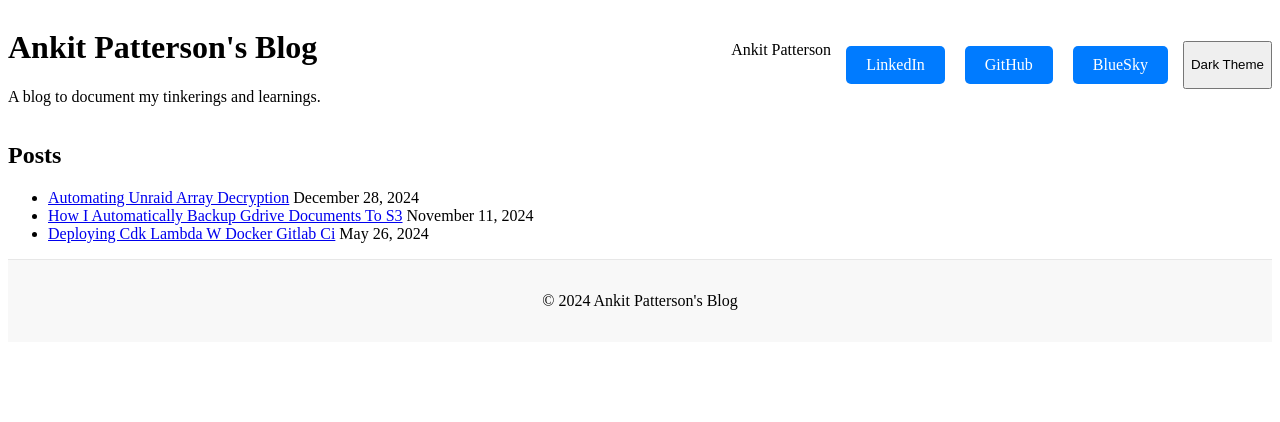
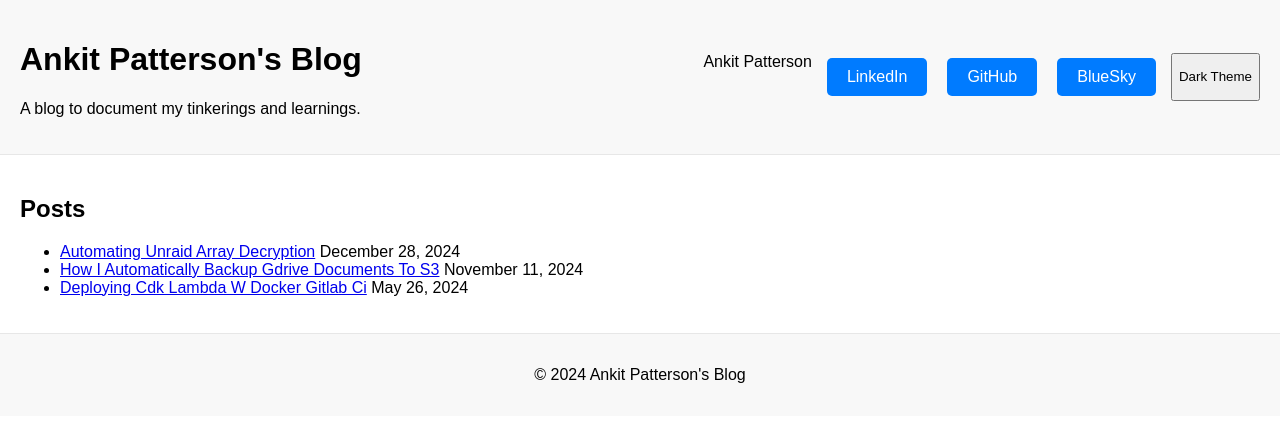
Before and after one commit to weirdion/weirdion.github.io, a Jekyll site: the page built from index.html, in a window 1280 px wide. Shown: the top 422 px of the page. Built offline with Jekyll 4.4.1, drawn with Linux system fonts in a browser that asks for light colours; the list of posts is cut into pages by our own code.

Commit message:
Add intentional padding in css

```diff
--- a/assets/css/style.css
+++ b/assets/css/style.css
@@ -1,7 +1,18 @@
+body {
+  margin: 0;
+  padding: 0;
+  font-family: Arial, sans-serif;
+  background-color: var(--background-color, #fff);
+  color: var(--text-color, #000);
+}
+
 .header-container {
   display: flex;
   justify-content: space-between;
   align-items: center;
+  padding: 20px;
+  background-color: #f8f8f8;
+  border-bottom: 1px solid #e7e7e7;
 }
 
 .social-links {
@@ -11,6 +22,10 @@
 
 .social-links a {
   text-decoration: none;
+}
+
+main {
+  padding: 20px;
 }
 
 footer {
```
